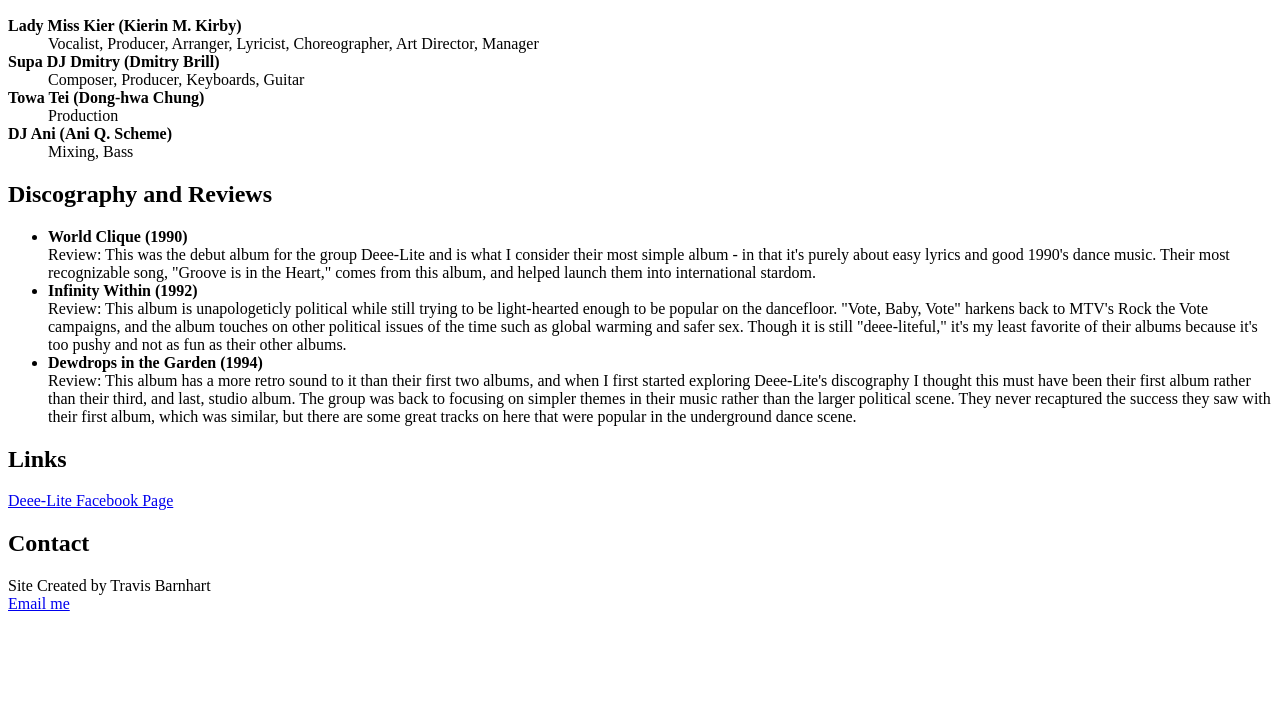
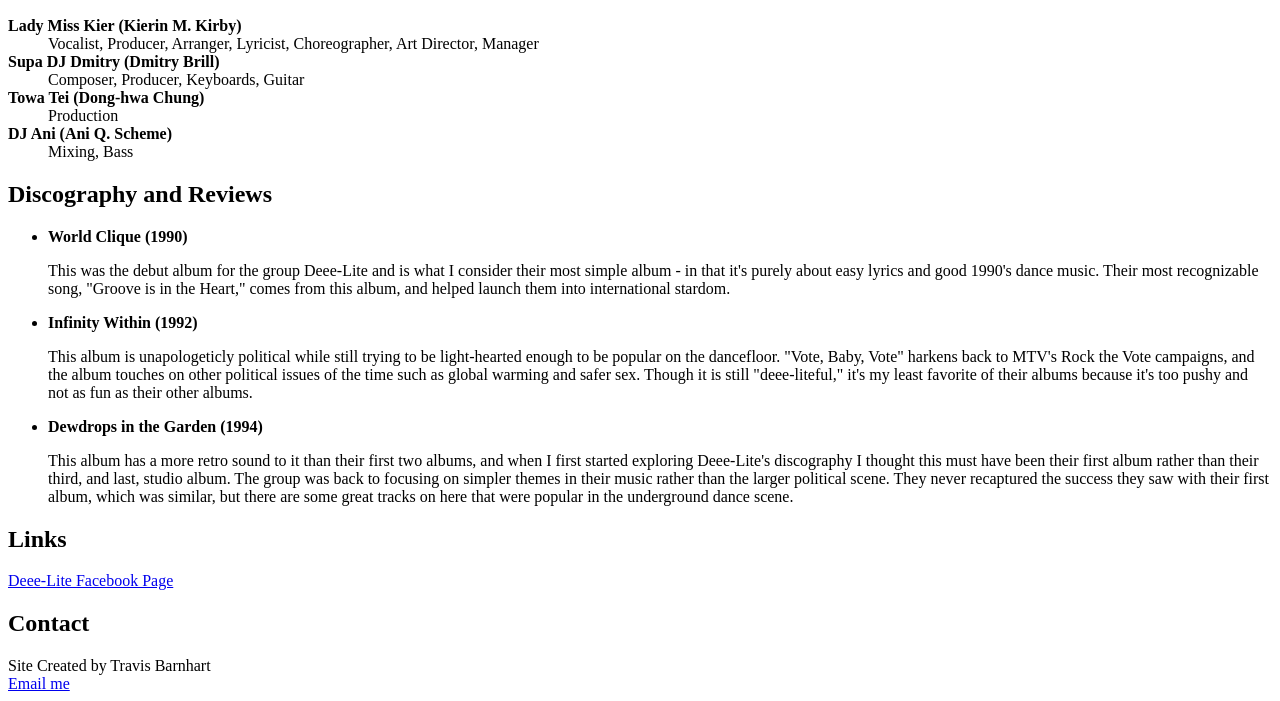
Before and after one commit to blumixer/blumixer.github.io, a plain HTML site: page band.html in a window 1280 px wide. Shown: the part 110-811 px from the top of the page. Drawn offline with Linux system fonts and the light colour scheme.

Commit message:
Update band.html

```diff
--- a/band.html
+++ b/band.html
@@ -24,24 +24,24 @@
 <h2>Discography and Reviews</h2>
 <ul>
 <li><b>World Clique (1990)</b></li>
-Review: This was the debut album for the group Deee-Lite and is what I consider
+<p>This was the debut album for the group Deee-Lite and is what I consider
 their most simple album - in that it's purely about easy lyrics and good
 1990's dance music. Their most recognizable song, "Groove is in the Heart," comes
-from this album, and helped launch them into international stardom.
+	from this album, and helped launch them into international stardom.</p>
 <li><b>Infinity Within (1992)</b></li>
-Review: This album is unapologeticly political while still trying to be light-hearted
+<p>This album is unapologeticly political while still trying to be light-hearted
 enough to be popular on the dancefloor. "Vote, Baby, Vote" harkens back to MTV's
 Rock the Vote campaigns, and the album touches on other political issues of the time
 such as global warming and safer sex. Though it is still "deee-liteful," it's my least
 favorite of their albums because it's too pushy and not as fun as their other
-albums.
+	albums.</p>
 <li><b>Dewdrops in the Garden (1994)</b></li>
-Review: This album has a more retro sound to it than their first two albums, and when
+<p>This album has a more retro sound to it than their first two albums, and when
 I first started exploring Deee-Lite's discography I thought this must have been their
 first album rather than their third, and last, studio album. The group was back to
 focusing on simpler themes in their music rather than the larger political scene.
 They never recaptured the success they saw with their first album, which was similar,
-but there are some great tracks on here that were popular in the underground dance scene.
+but there are some great tracks on here that were popular in the underground dance scene.</p>
 </ul>
 
 <h2>Links</h2>
```
